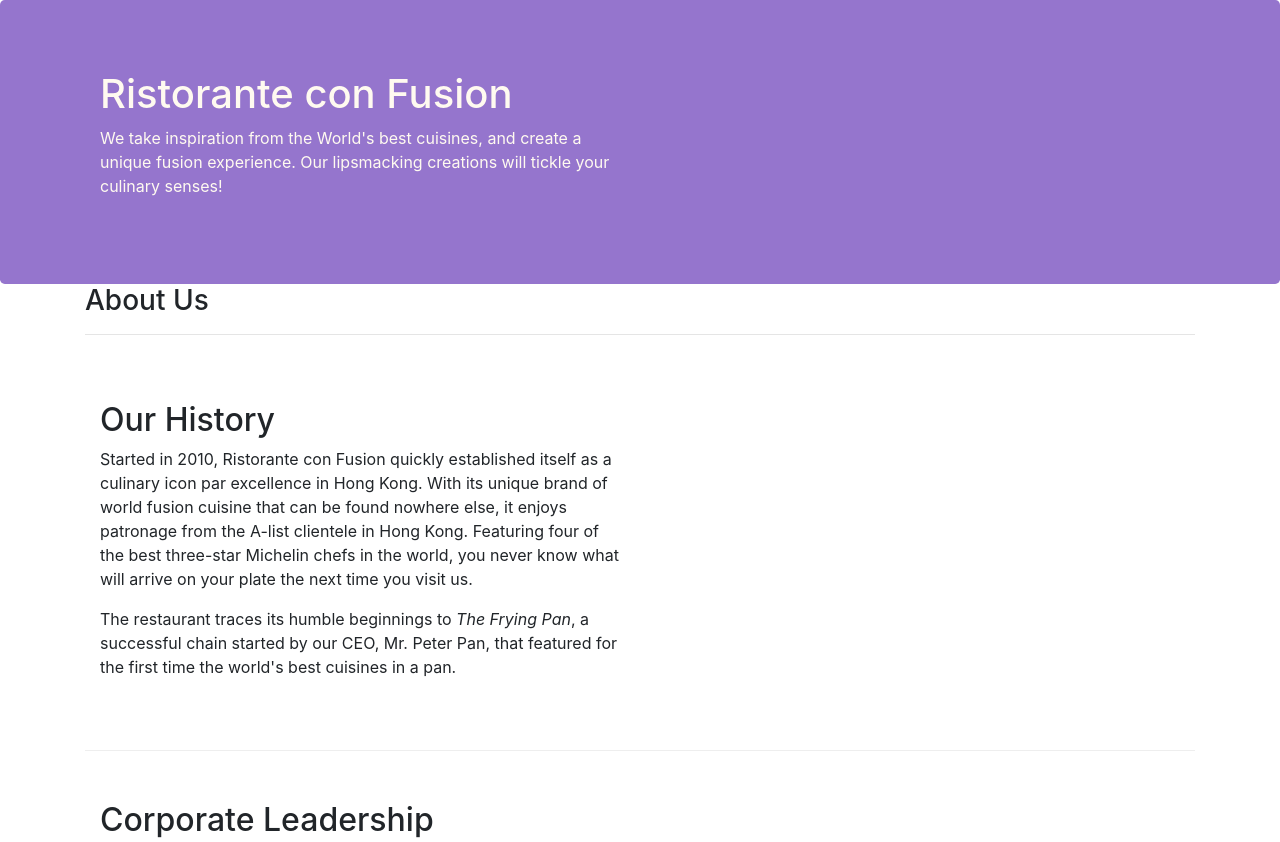
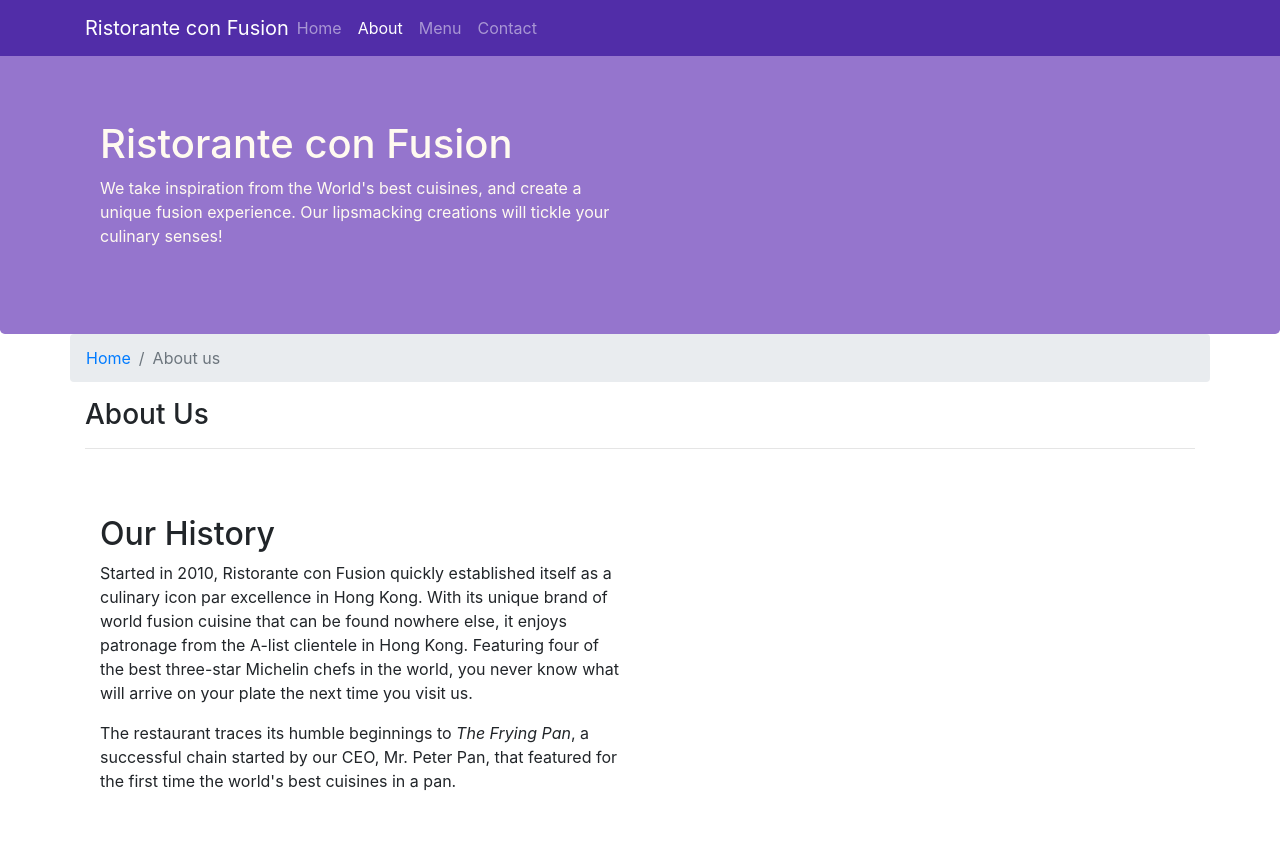
Before and after one commit to anmolahuja-dev/conFusion, a website: page aboutus.html in a window 1280 px wide. Shown: the top 842 px of the page. Drawn offline with nearby package versions, Linux system fonts and the light colour scheme.

Commit message:
Navbar and Breadcrumbs

```diff
--- a/aboutus.html
+++ b/aboutus.html
@@ -13,6 +13,22 @@
 </head>
 
 <body>
+    <nav class="navbar navbar-dark navbar-expand-sm fixed-top">
+        <div class="container">
+            <button class="navbar-toggler" type="button" data-toggle="collapse" data-target="#Navbar">
+                <span class="navbar-toggler-icon"></span>
+            </button>
+            <a href="./index.html" class="navbar-brand mr-auto">Ristorante con Fusion</a>
+            <div class="collapse navbar-collapse" id="Navbar">
+                <ul class="navbar-nav mr-auto">
+                    <li class="nav-item"><a href="./index.html" class="nav-link">Home</a></li>
+                    <li class="nav-item active"><a href="#" class="nav-link">About</a></li>
+                    <li class="nav-item"><a href="#" class="nav-link">Menu</a></li>
+                    <li class="nav-item"><a href="#" class="nav-link">Contact</a></li>
+                </ul>
+            </div>
+        </div>
+    </nav>
 
     <header class="jumbotron">
         <div class="container">
@@ -29,6 +45,10 @@
 
     <div class="container">
         <div class="row ">
+            <ol class="col-12 breadcrumb">
+                <li class="breadcrumb-item"><a href="./index.html">Home</a></li>
+                <li class="breadcrumb-item active">About us</li>
+            </ol>
             <div class=" col-12">
                <h3>About Us</h3>
                <hr>
@@ -68,7 +88,7 @@
                 <div class="col-4 offset-1 col-sm-2">
                     <h5>Links</h5>
                     <ul class="list-unstyled">
-                        <li><a href="#">Home</a></li>
+                        <li><a href="./index.html">Home</a></li>
                         <li><a href="#">About</a></li>
                         <li><a href="#">Menu</a></li>
                         <li><a href="#">Contact</a></li>
--- a/css/styles.css
+++ b/css/styles.css
@@ -24,3 +24,10 @@
     margin: 0px;
     color: #0f0f0f;
 }
+body{
+    padding: 50px 0px 0px 0px;
+    z-index: 0;
+}
+.navbar-dark {
+    background-color: #512DA8;
+}
```
Also changed, not shown: index.html (+17 -2 lines).
